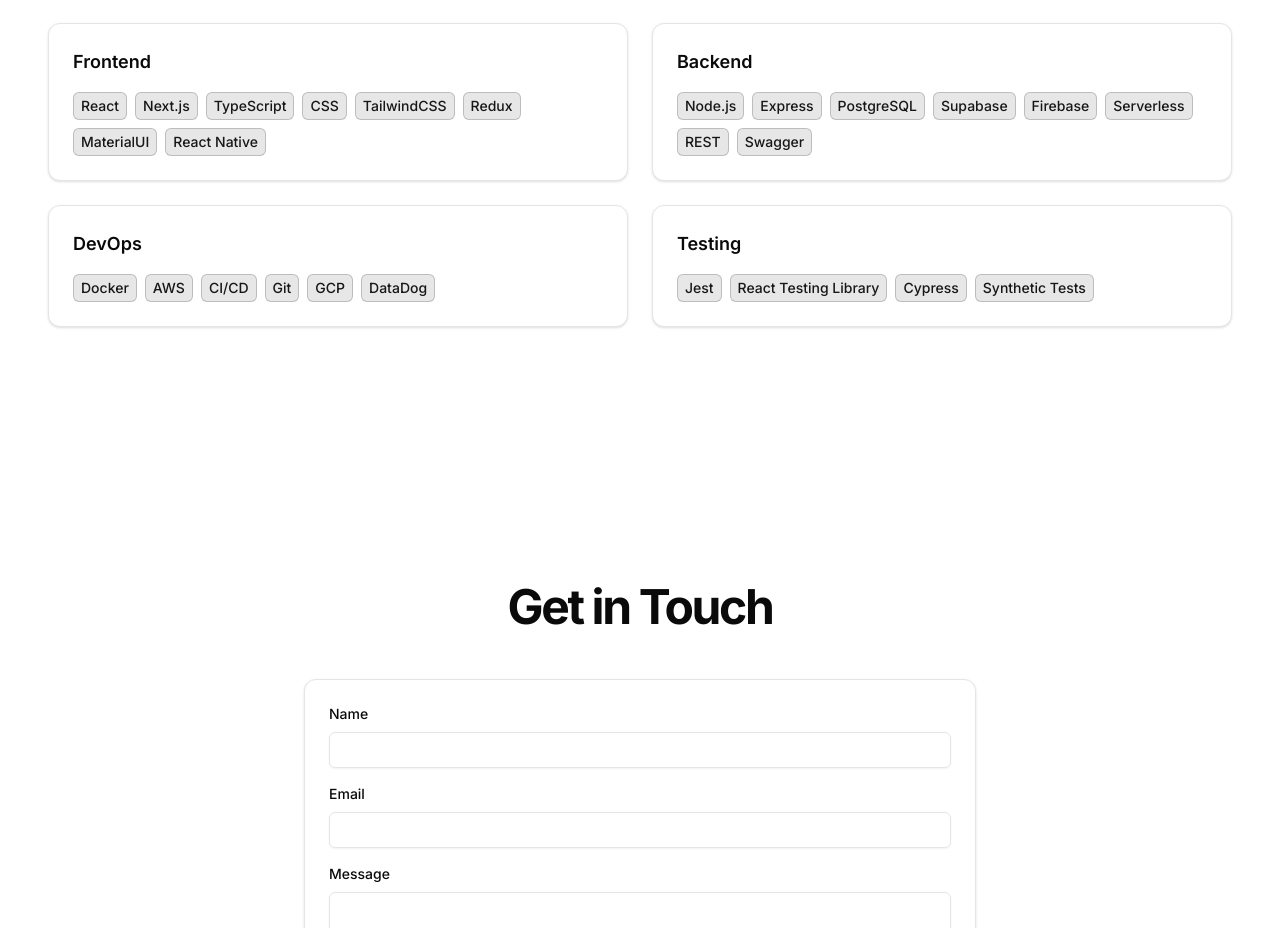
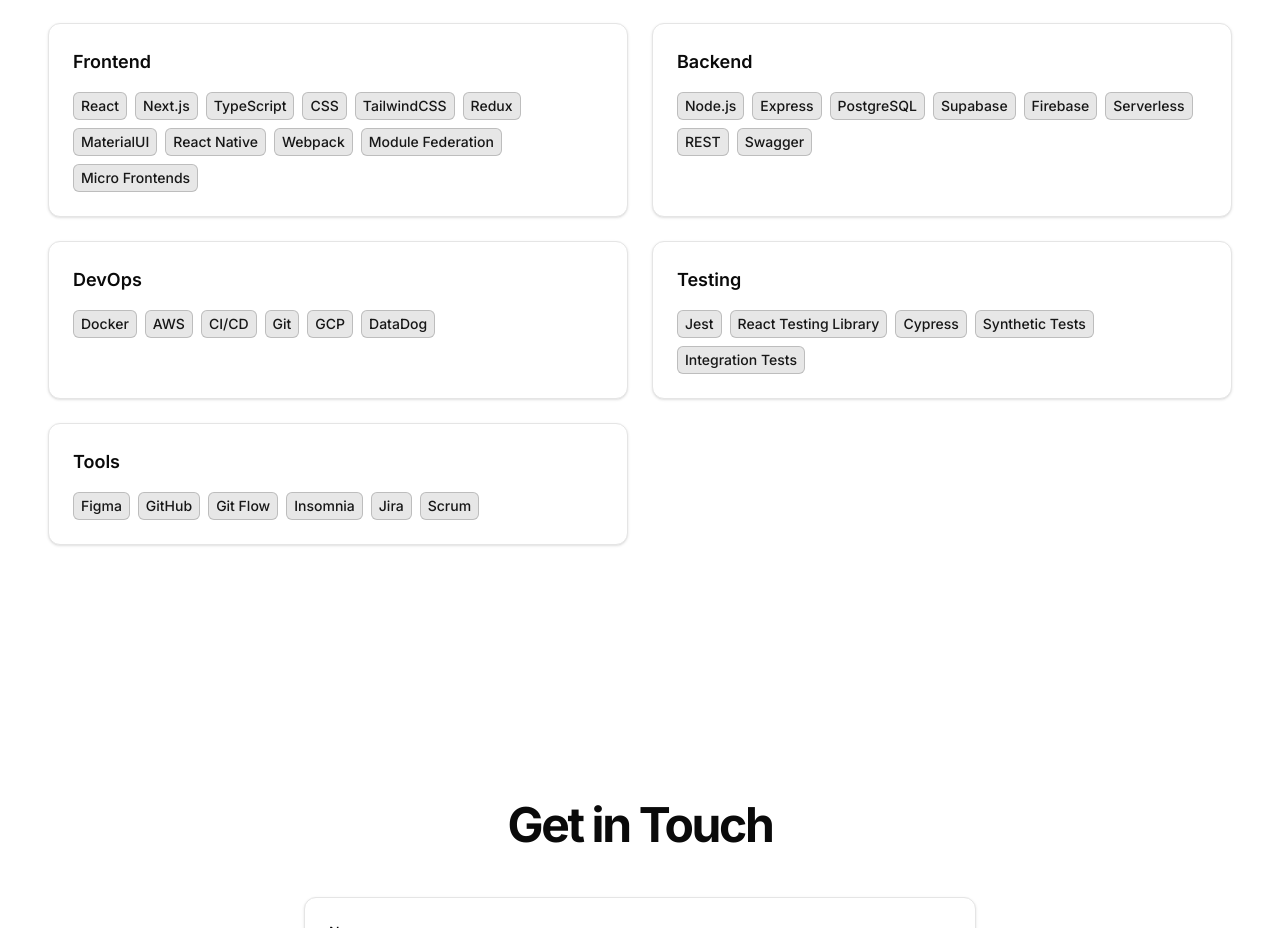
Before and after one commit to adrianmroz82/portfolio, a Next.js app: page / in a window 1280 px wide. Shown: the part 1440-2368 px from the top of the page. Built offline with nearby package versions, Linux system fonts and the light colour scheme.

Commit message:
add tech stack component

```diff
--- a/src/components/tech-stack.tsx
+++ b/src/components/tech-stack.tsx
@@ -3,7 +3,19 @@
 const technologies: { category: string; skills: string[] }[] = [
   {
     category: "Frontend",
-    skills: ["React", "Next.js", "TypeScript", "CSS", "TailwindCSS", "Redux", "MaterialUI", "React Native"],
+    skills: [
+      "React",
+      "Next.js",
+      "TypeScript",
+      "CSS",
+      "TailwindCSS",
+      "Redux",
+      "MaterialUI",
+      "React Native",
+      "Webpack",
+      "Module Federation",
+      "Micro Frontends",
+    ],
   },
   {
     category: "Backend",
@@ -15,7 +27,11 @@
   },
   {
     category: "Testing",
-    skills: ["Jest", "React Testing Library", "Cypress", "Synthetic Tests"],
+    skills: ["Jest", "React Testing Library", "Cypress", "Synthetic Tests", "Integration Tests"],
+  },
+  {
+    category: "Tools",
+    skills: ["Figma", "GitHub", "Git Flow", "Insomnia", "Jira", "Scrum"],
   },
 ];
 
```
